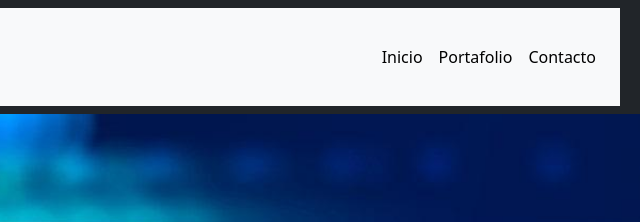
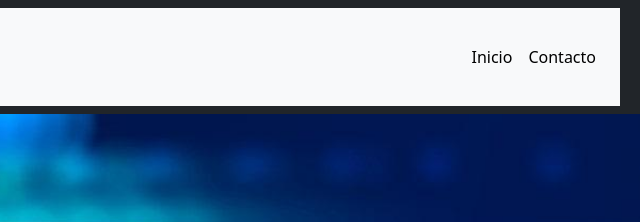
Before and after one commit to ricardo2024-ship-it/Cvportafolio, a plain HTML site: page index.html in a window 1280 px wide. Shown: the top 222 px of the page, 590-1230 px from the left. Drawn offline with nearby package versions, Linux system fonts and the light colour scheme.

Commit message:
He borrado el punto 32

```diff
--- a/index.html
+++ b/index.html
@@ -29,7 +29,7 @@
             <a class="nav-link text-drak active " href="./index.html">Inicio</a>
           </li>
           <li class="nav-item">
-            <a class="nav-link text-drak active " href="./portafolio.html">Portafolio</a>
+
           </li>
           <li class="nav-item">
             <a class="nav-link text-drak  active" href="#">Contacto</a>
```
